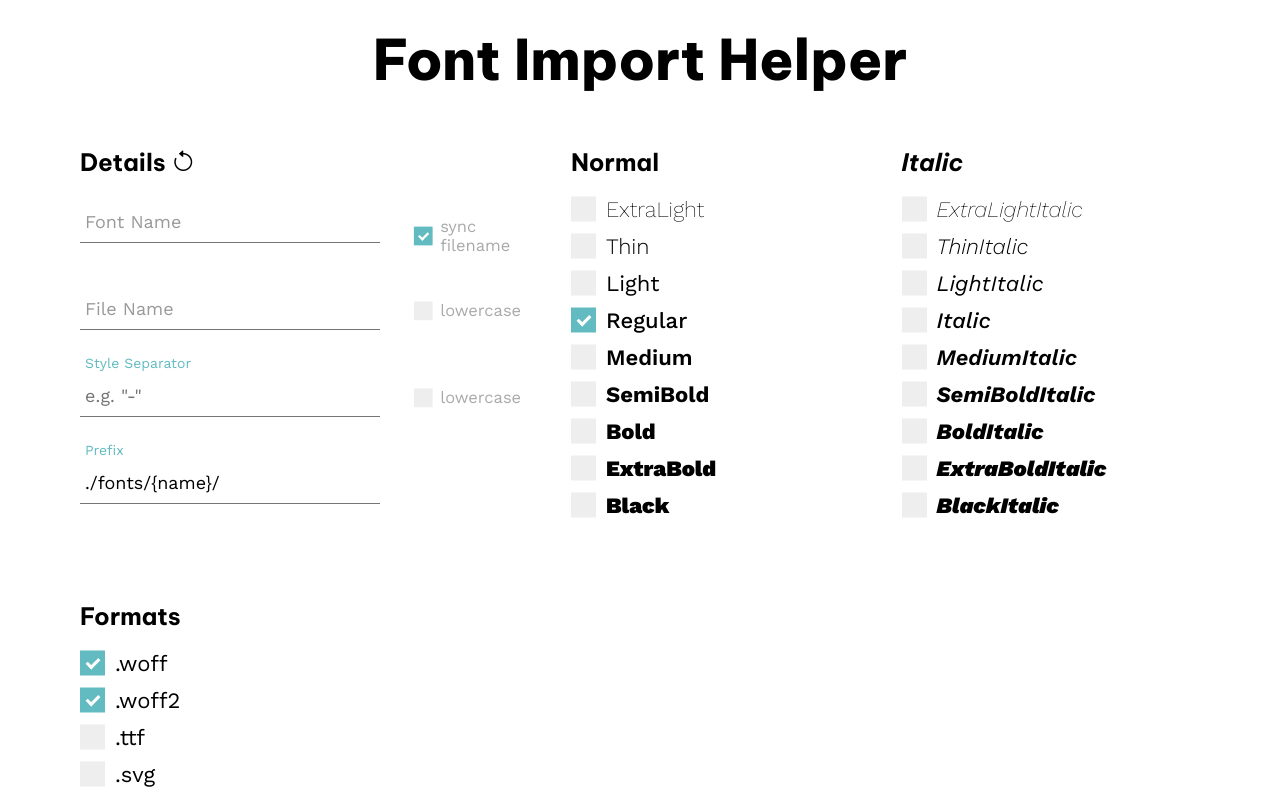
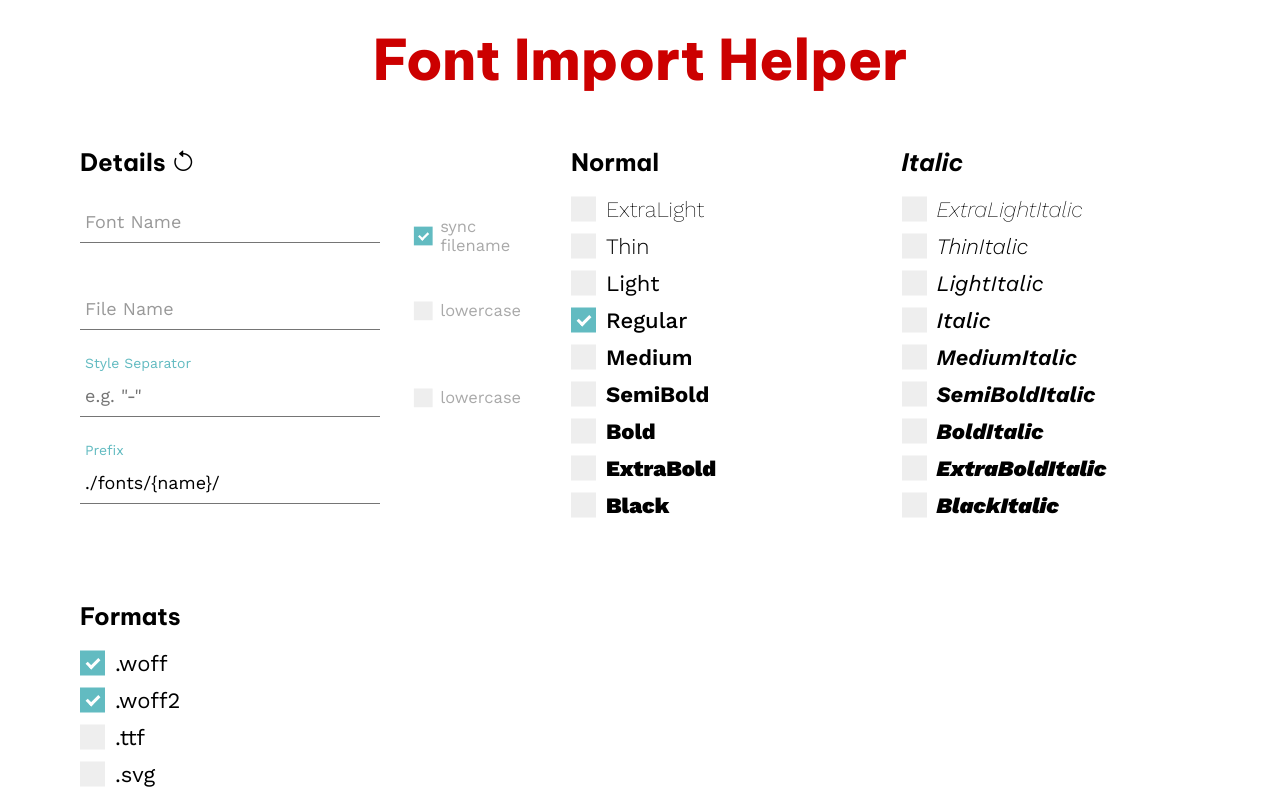
Before and after one commit to BADAKAA/font-import-helper, a website: page index.html in a window 1280 px wide. Shown: the top 796 px of the page. Drawn offline with nearby package versions, Linux system fonts and the light colour scheme.

Commit message:
fix typo

```diff
--- a/index.html
+++ b/index.html
@@ -18,7 +18,7 @@
 
 </head>
 <body>
-    <h1 color="#c00">Font Import Helper</h1>
+    <h1 style="color:#c00">Font Import Helper</h1>
     <div class="container">
         <p id="error"></p>
         <p id="success"></p>
```
